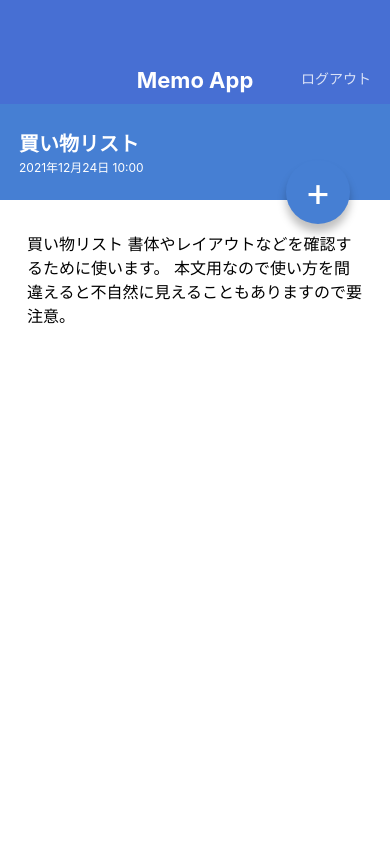
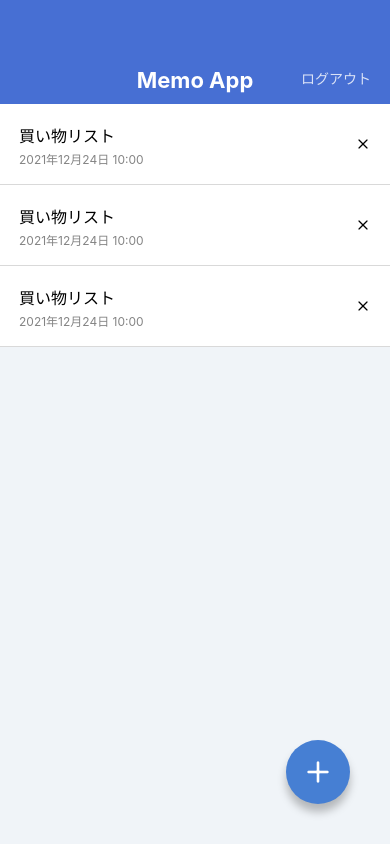
Before and after one commit to yamaguchianiani/MemoApp, a React Native app: screen /MemoList in a window 390 px wide. Built offline with nearby package versions, Linux system fonts and the light colour scheme.

Commit message:
Install @vector-icons

```diff
--- a/App.jsx
+++ b/App.jsx
@@ -2,13 +2,13 @@
 import React from 'react';
 
 import MemoListScreen from "./src/screens/MemoListScreen";
-import MemoDetailScreen from "./src/screens/MemoDetailScreen";
+//import MemoDetailScreen from "./src/screens/MemoDetailScreen";
 
 
 
 export default function App() {
   return (
-    <MemoDetailScreen />
+    <MemoListScreen />
 
   );
 }
--- a/package.json
+++ b/package.json
@@ -10,6 +10,7 @@
     "eject": "expo eject"
   },
   "dependencies": {
+    "@expo/vector-icons": "^12.0.5",
     "expo": "~44.0.0",
     "expo-status-bar": "~1.2.0",
     "prop-types": "^15.8.0",
--- a/src/components/CircleButton.jsx
+++ b/src/components/CircleButton.jsx
@@ -1,19 +1,21 @@
 import React from "react";
-import {View, Text, StyleSheet} from "react-native";
+import {View, StyleSheet} from "react-native";
 import {string, shape } from "prop-types";
+import { Feather } from '@expo/vector-icons';
 
 export default function CircleButton(props){
-    const{children, style} = props;
+    const{style,name} = props;
     return(
         <View style={[styles.circleButton, style]}>
-            <Text style={styles.circleButtonLabel}>{children}</Text>
+            <Feather name={name} size={32} color="white" />
         </View>
 
     );
 }
 CircleButton.propTypes = {
-    children: string.isRequired,
+
     style:shape(),
+    name:string.isRequired,
 
 
 };
--- a/src/components/MemoList.jsx
+++ b/src/components/MemoList.jsx
@@ -1,5 +1,6 @@
 import React from "react";
 import {View, Text, StyleSheet} from "react-native";
+import {Feather} from "@expo/vector-icons"
 export default function MemoList(){
     return(
             <View>
@@ -9,7 +10,7 @@
                 <Text style={styles.memoListItemDate}>2021年12月24日 10:00</Text>
             </View>
             <View>
-                <Text>x</Text>
+                <Feather name="x" size={16} color="#bobobo"/>
             </View>
             </View>
             <View style={styles.memoListItem}>
@@ -18,7 +19,7 @@
                 <Text style={styles.memoListItemDate}>2021年12月24日 10:00</Text>
             </View>
             <View>
-                <Text>x</Text>
+                <Feather name="x" size={16} color="#bobobo"/>
             </View>
             </View>
             <View style={styles.memoListItem}>
@@ -27,7 +28,7 @@
                 <Text style={styles.memoListItemDate}>2021年12月24日 10:00</Text>
             </View>
             <View>
-                <Text>x</Text>
+                <Feather name="x" size={16} color="#bobobo"/>
             </View>
             </View>
         </View>
--- a/src/screens/MemoDetailScreen.jsx
+++ b/src/screens/MemoDetailScreen.jsx
@@ -1,5 +1,7 @@
 import React from "react";
-import {View, ScrollView, Text, StyleSheet} from "react-native";
+import {
+    View, ScrollView, Text, StyleSheet,
+} from "react-native";
 import AppBar from "../components/AppBar";
 import CircleButton from "../components/CircleButton"
 
@@ -18,9 +20,9 @@
                     本文用なので使い方を間違えると不自然に見えることもありますので要注意。
                 </Text>
             </ScrollView>
-            <View>
-                <CircleButton style={{ bottom:620}}>+</CircleButton>
-            </View>
+
+                <CircleButton style={{ top:160, bottom:"auto"}} name="edit-2" />
+
 
         </View>
 
--- a/src/screens/MemoListScreen.jsx
+++ b/src/screens/MemoListScreen.jsx
@@ -10,7 +10,7 @@
         <View style={styles.container}>
             <AppBar />
             <MemoList />
-            <CircleButton>+</CircleButton>
+            <CircleButton name="plus" />
 
         </View>
     );
```
Also changed, not shown: 1 other file (tests, documents, lock files or other folders).
